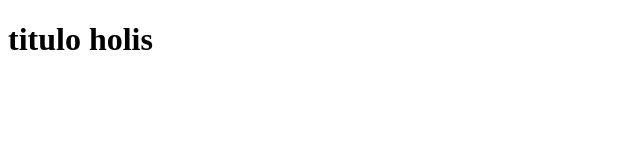
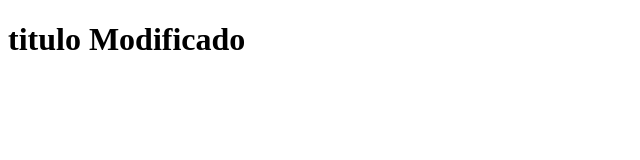
Before and after one commit to JordiMendoza/git-hello-world, a plain HTML site: page index.html in a window 1280 px wide. Shown: the whole page, without its empty margins (0-640 px from the left). Drawn offline with Linux system fonts and the light colour scheme.

Commit message:
Se modifico index nuevamente
lo de ariba

```diff
--- a/index.html
+++ b/index.html
@@ -6,6 +6,6 @@
     <title>Demo git</title>
 </head>
 <body>
-    <h1>titulo holis</h1>
+    <h1>titulo Modificado</h1>
 </body>
 </html>
```
